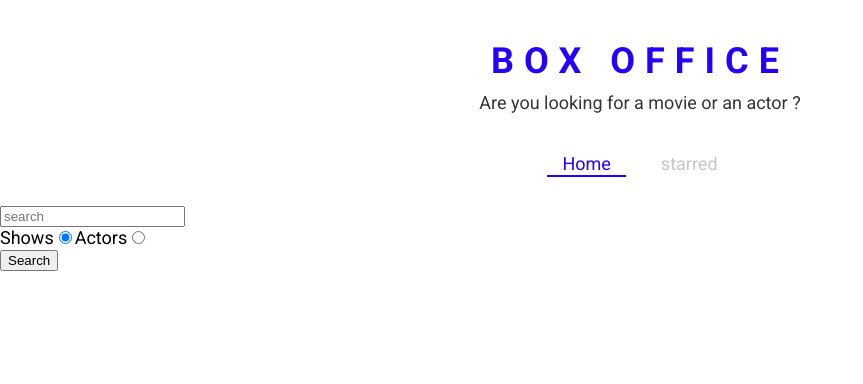
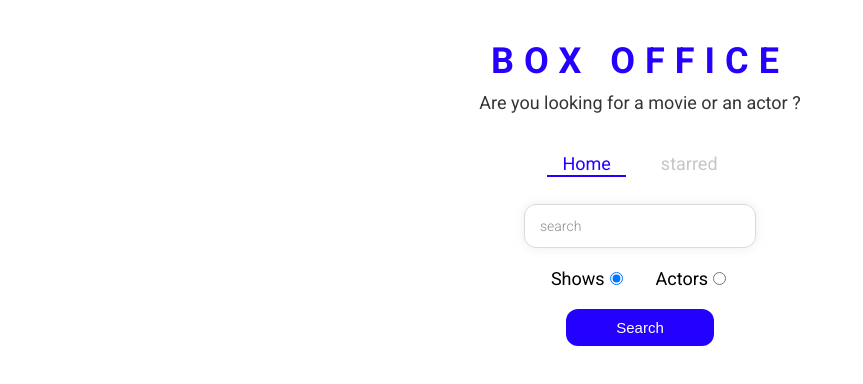
Before and after one commit to joy-rout/box-office, a React (Create React App) app: page / in a window 1280 px wide. Shown: the top 384 px of the page, without its empty margins (0-863 px from the left). Built offline with nearby package versions, Linux system fonts and the light colour scheme.

Commit message:
styled the whole app

```diff
--- a/src/Pages/Home.js
+++ b/src/Pages/Home.js
@@ -2,24 +2,26 @@
 /* eslint-disable no-undef */
 /* eslint-disable react/function-component-definition */
 
-import React,{ useState } from 'react'
-import MainPageLayout from '../components/MainPageLayout'
-import {apiGet} from '../Misc/Config'
-import ShowGrid from '../components/show/ShowGrid'
-import ActorGrid from '../components/actor/ActorGrid'
-
+import React, { useState } from 'react';
+import MainPageLayout from '../components/MainPageLayout';
+import { apiGet } from '../Misc/Config';
+import ShowGrid from '../components/show/ShowGrid';
+import ActorGrid from '../components/actor/ActorGrid';
+import {
+  RadioInputsWrapper,
+  SearchButtonWrapper,
+  SearchInput,
+} from './Home.styled';
 
 const Home = () => {
-
-  const [input , setInput ] = useState('');
-  const [results , setResults ] = useState(null);
-  const [searchOption , setSearchOption] = useState('shows');
+  const [input, setInput] = useState('');
+  const [results, setResults] = useState(null);
+  const [searchOption, setSearchOption] = useState('shows');
 
   const isShowsSearched = searchOption === 'shows';
 
   const onSearch = () => {
-    apiGet(`/search/${searchOption}?q=${input}`)
-    .then(result => {
+    apiGet(`/search/${searchOption}?q=${input}`).then(result => {
       setResults(result);
     });
   };
@@ -34,19 +36,21 @@ const Home = () => {
     }
   };
 
-  const onRadioChange = (ev) => {
-    setSearchOption(ev.target.value)
-  }
+  const onRadioChange = ev => {
+    setSearchOption(ev.target.value);
+  };
 
   const renderResults = () => {
     if (results && results.length === 0) {
       return <div>No Results</div>;
     }
 
-    if( results && results.length > 0) {
-      return results[0].show
-        ? ( <ShowGrid data={results}/> )
-        : ( <ActorGrid data={results}/>)
+    if (results && results.length > 0) {
+      return results[0].show ? (
+        <ShowGrid data={results} />
+      ) : (
+        <ActorGrid data={results} />
+      );
     }
 
     return null;
@@ -54,48 +58,49 @@ const Home = () => {
 
   return (
     <MainPageLayout>
-      <input
+      <SearchInput
         type="text"
-        placeholder='search'
+        placeholder="search"
         onChange={onInputChange}
         onKeyDown={onKeyDown}
         value={input}
       />
+
+      <RadioInputsWrapper>
         <div>
-
-        <label htmlFor='shows-search'>
+          <label htmlFor="shows-search">
             Shows
             <input
               id="shows-search"
-            type='radio'
-            value='shows'
+              type="radio"
+              value="shows"
               checked={isShowsSearched}
               onChange={onRadioChange}
             />
           </label>
-
-        <label htmlFor='actors-search'>
+        </div>
+        <div>
+          <label htmlFor="actors-search">
             Actors
             <input
               id="actors-search"
-            type='radio'
-            value='people'
+              type="radio"
+              value="people"
               checked={!isShowsSearched}
               onChange={onRadioChange}
             />
           </label>
+        </div>
+      </RadioInputsWrapper>
 
-      </div>
-
-      <button
-        type="button"
-        onClick={onSearch}
-        >
+      <SearchButtonWrapper>
+        <button type="button" onClick={onSearch}>
           Search
         </button>
+      </SearchButtonWrapper>
       {renderResults()}
     </MainPageLayout>
-  )
-}
+  );
+};
 
-export default Home
+export default Home;
--- /dev/null
+++ b/src/Pages/Home.styled.js
@@ -0,0 +1,49 @@
+import styled from "styled-components";
+
+export const SearchInput = styled.input`
+  display: block;
+  font-family: 'Roboto', sans-serif;
+  width: 200px;
+  margin: auto;
+  outline: none;
+  padding: 13px 15px;
+  border: 1px solid #dbdbdb;
+  box-shadow: 0px 0px 10px 0px rgba(219, 219, 219, 0.5);
+  font-size: 14px;
+  border-radius: 12px;
+  color: #8d8d8d;
+
+  &::placeholder {
+    font-weight: 300;
+    color: #8d8d8d;
+  }
+`;
+
+export const RadioInputsWrapper = styled.div`
+  display: flex;
+  justify-content: center;
+  margin: 20px 0;
+
+  div {
+    margin: 0 15px;
+  }
+`;
+
+export const SearchButtonWrapper = styled.div`
+  text-align: center;
+  margin-bottom: 35px;
+
+  button {
+    color: #fff;
+    background-color: ${({ theme }) => theme.mainColors.blue};
+    margin: auto;
+    padding: 10px 50px;
+    font-size: 15px;
+    border: none;
+    outline: none;
+    border-radius: 12px;
+    &:hover {
+      cursor: pointer;
+    }
+  }
+`;
```
Lines whose indentation alone changed are shown as unchanged.
